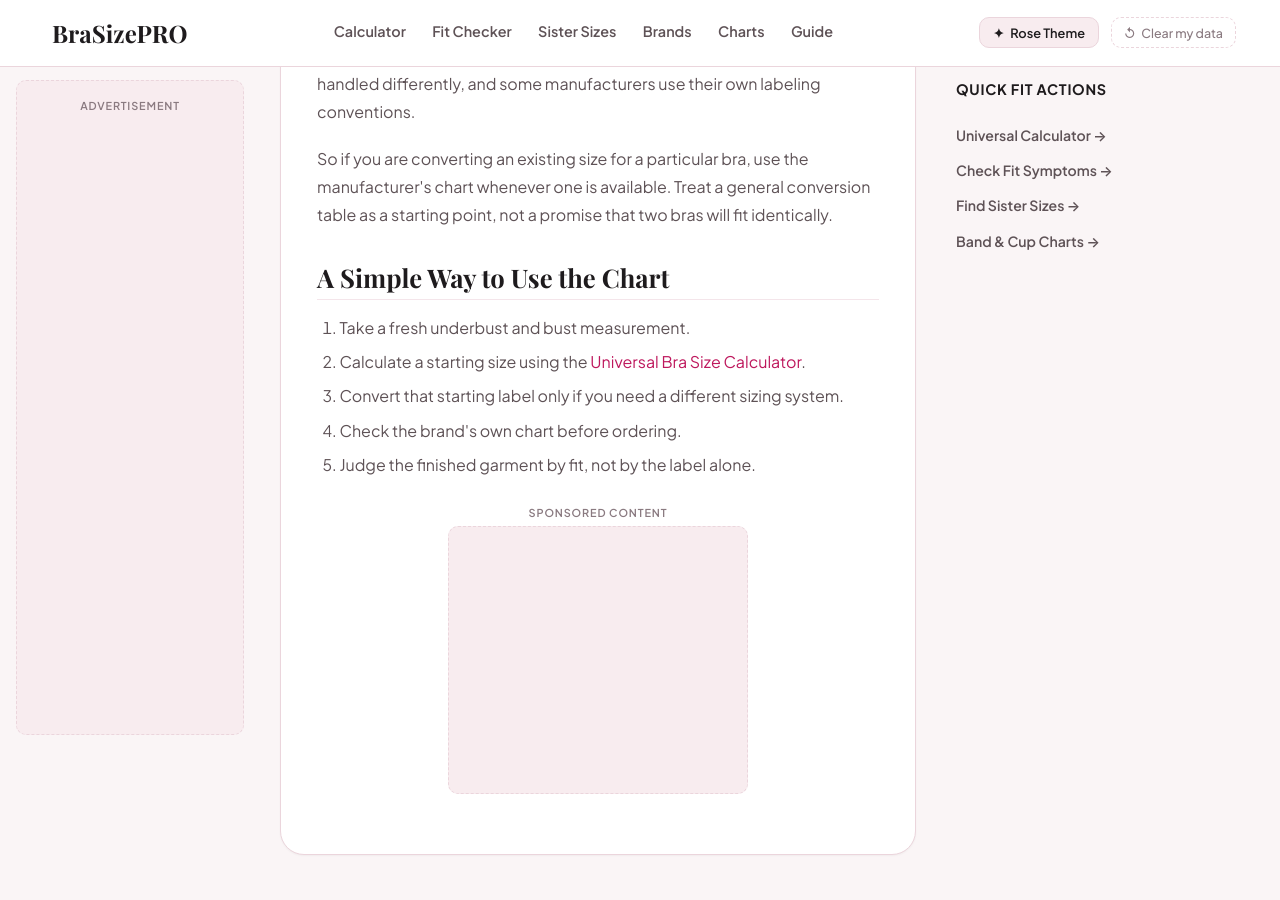
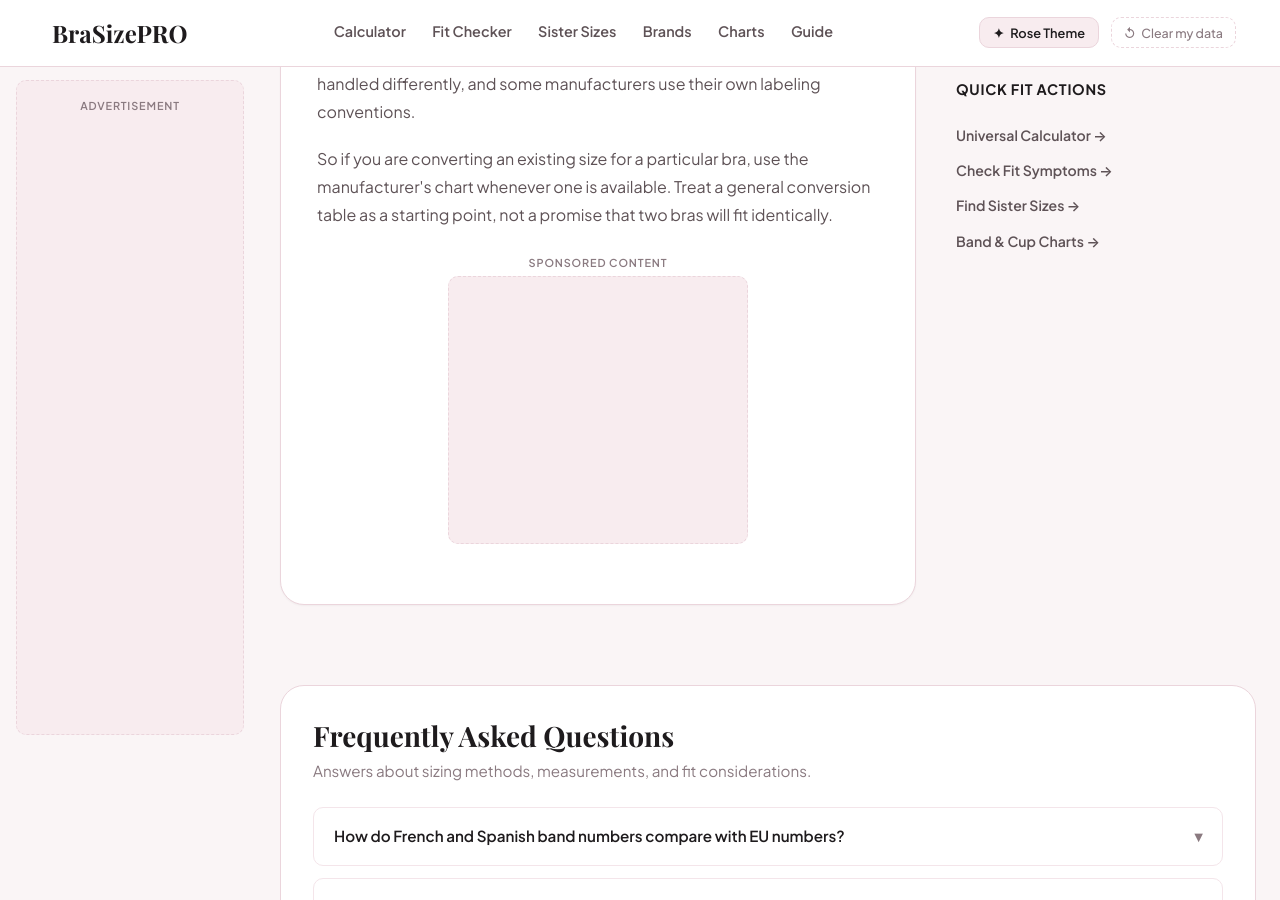
Before and after one commit to sharpedge74-cmyk/Bra-Size-Pro, a Jekyll site: the page built from bra-measurement-chart.html, in a window 1280 px wide and 900 px high, scrolled down 2754 px. Built offline with Jekyll 4.4.1, drawn with Linux system fonts in a browser that asks for light colours; some web fonts are replaced.

Commit message:
Remove repetitive guide content

```diff
--- a/bra-measurement-chart.html
+++ b/bra-measurement-chart.html
@@ -68,12 +68,3 @@ faq:
 <h2>Why Cup Conversions Need More Care</h2>
 <p>Cup letters are particularly easy to misread because the progression is not identical between systems. Double letters and extended cup ranges are handled differently, and some manufacturers use their own labeling conventions.</p>
 <p>So if you are converting an existing size for a particular bra, use the manufacturer's chart whenever one is available. Treat a general conversion table as a starting point, not a promise that two bras will fit identically.</p>
-
-<h2>A Simple Way to Use the Chart</h2>
-<ol>
-  <li>Take a fresh underbust and bust measurement.</li>
-  <li>Calculate a starting size using the <a href="/bra-size-calculator">Universal Bra Size Calculator</a>.</li>
-  <li>Convert that starting label only if you need a different sizing system.</li>
-  <li>Check the brand's own chart before ordering.</li>
-  <li>Judge the finished garment by fit, not by the label alone.</li>
-</ol>
```
